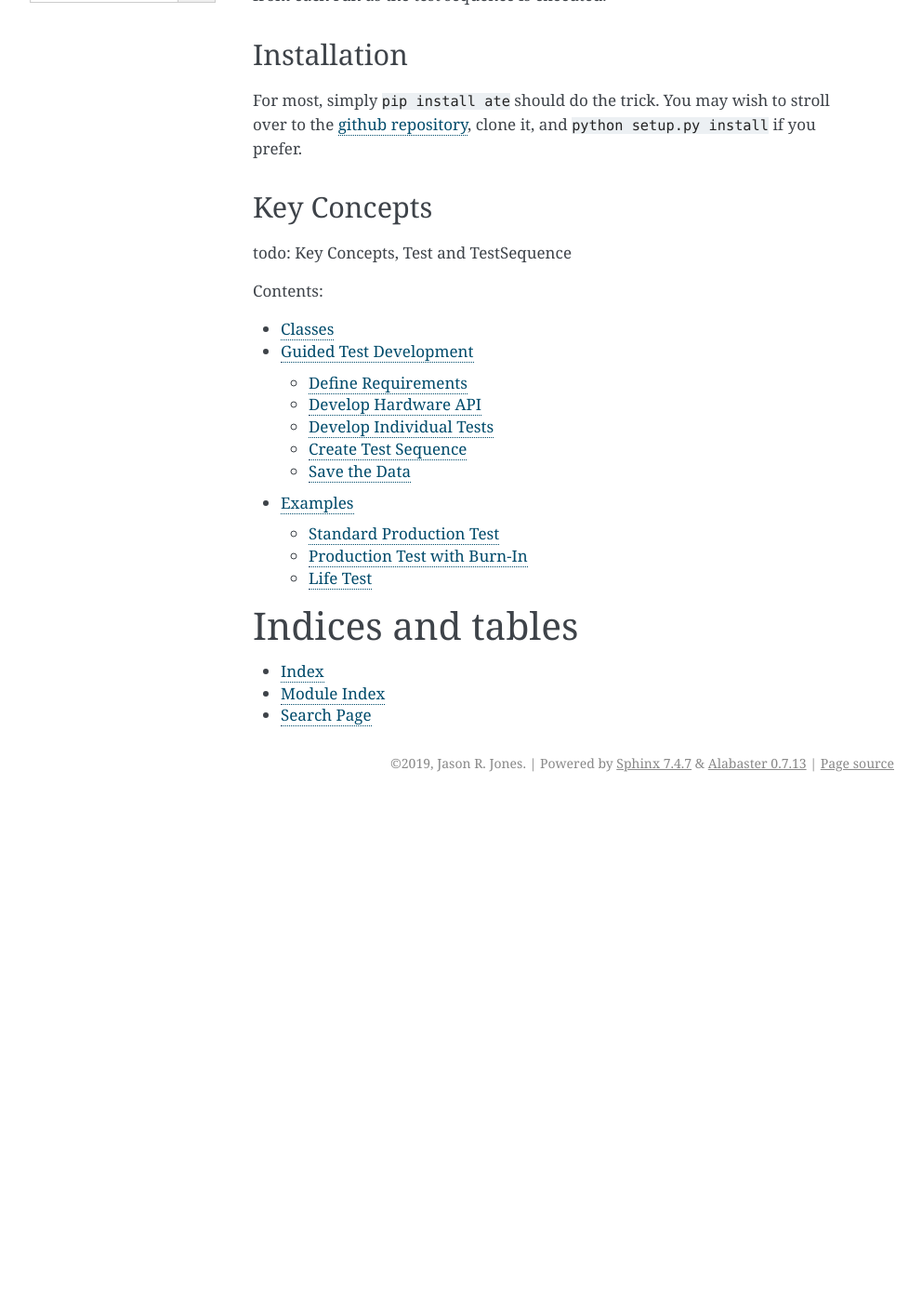
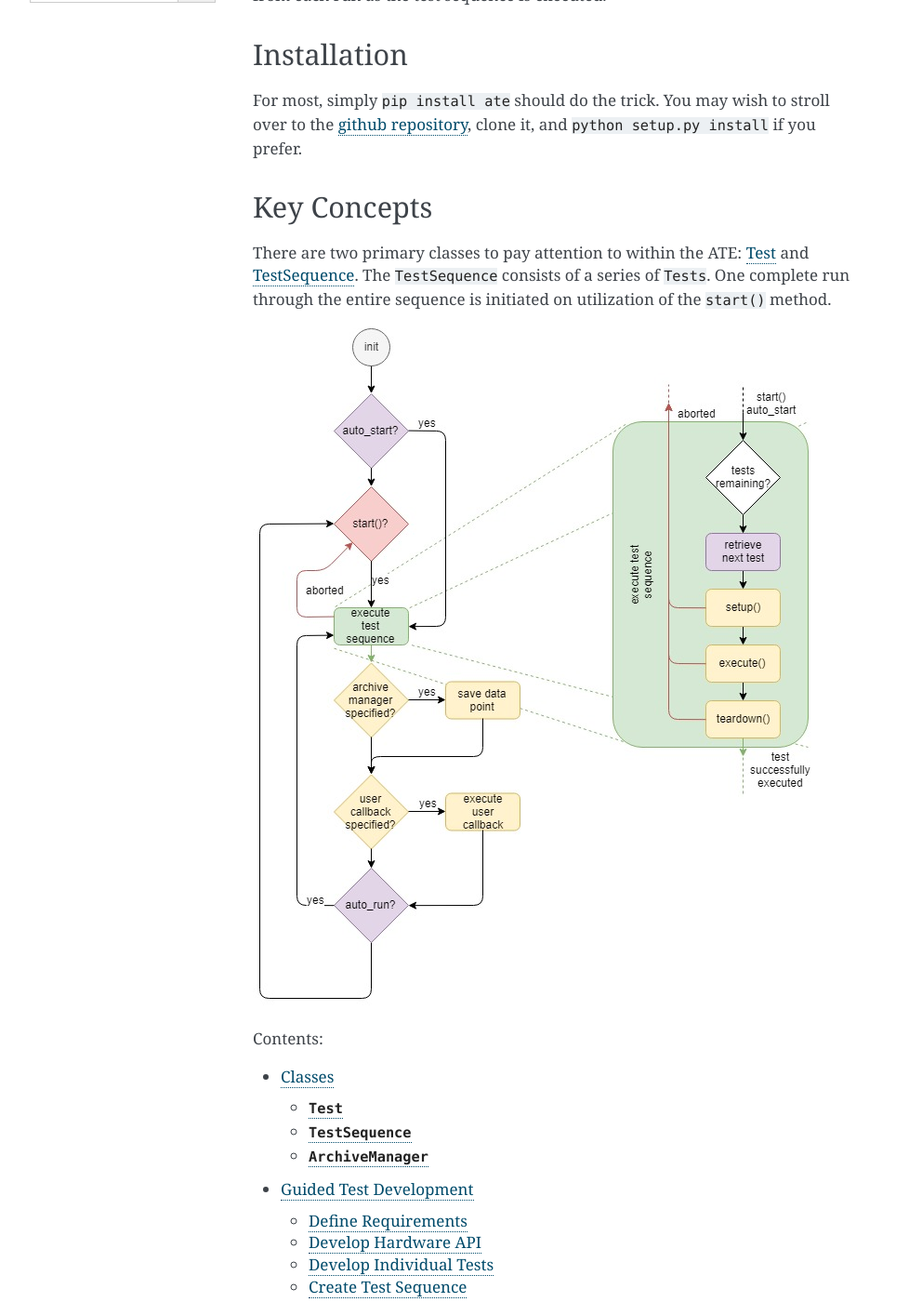
Before and after one commit to slightlynybbled/mats, a Sphinx documentation site: the page built from docs/source/index.rst, in a window 1280 px wide and 1400 px high, scrolled down 399 px. Shown: the whole window at 93% size, without its empty margins (148-1140 px from the left). Built offline with Sphinx 7.4.7, drawn with Linux system fonts in a browser that asks for light colours; before the commit the page ends 1259 px from its top, so only the background shows below that.

Commit message:
Better documentation

```diff
--- a/docs/source/conf.py
+++ b/docs/source/conf.py
@@ -42,6 +42,7 @@ extensions = [
     'sphinx.ext.autodoc',
     'sphinx.ext.todo',
     'sphinx.ext.mathjax',
+    'sphinx.ext.intersphinx',
 ]
 
 # Add any paths that contain templates here, relative to this directory.
--- a/docs/source/index.rst
+++ b/docs/source/index.rst
@@ -23,7 +23,12 @@ For most, simply ``pip install ate`` should do the trick.  You may wish to strol
 Key Concepts
 ------------
 
-todo: Key Concepts, Test and TestSequence
+There are two primary classes to pay attention to within the ATE:
+:ref:`classes_ate_test` and :ref:`classes_ate_testsequence`.  The ``TestSequence``
+consists of a series of ``Tests``.  One complete run through the entire sequence
+is initiated on utilization of the ``start()`` method.
+
+.. image:: images/flow-diagram.jpg
 
 .. toctree::
    :maxdepth: 2
--- a/docs/source/pages/classes.rst
+++ b/docs/source/pages/classes.rst
@@ -1,11 +1,26 @@
 Classes
 =============
+
+.. _classes_ate_test:
+
+``Test``
+--------
 
 .. autoclass:: ate.Test
    :members: setup, execute, teardown
 
+.. _classes_ate_testsequence:
+
+``TestSequence``
+----------------
+
 .. autoclass:: ate.TestSequence
    :members: tests, test_names, ready, is_aborted, is_passing, start, abort
 
+.. _classes_ate_archivemanager:
+
+``ArchiveManager``
+------------------
+
 .. autoclass:: ate.ArchiveManager
    :members: save
```
